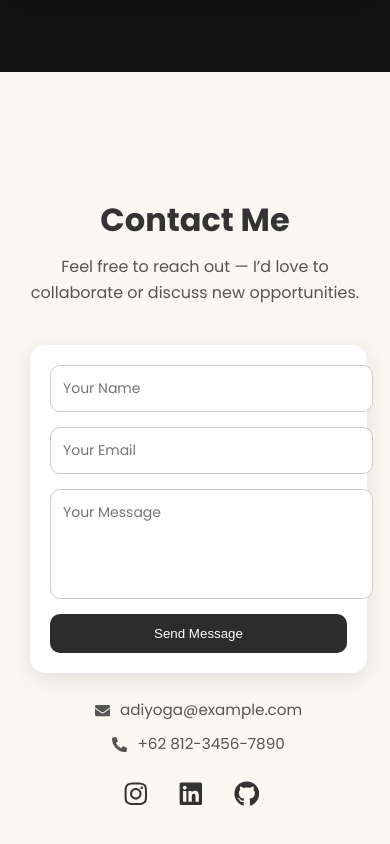
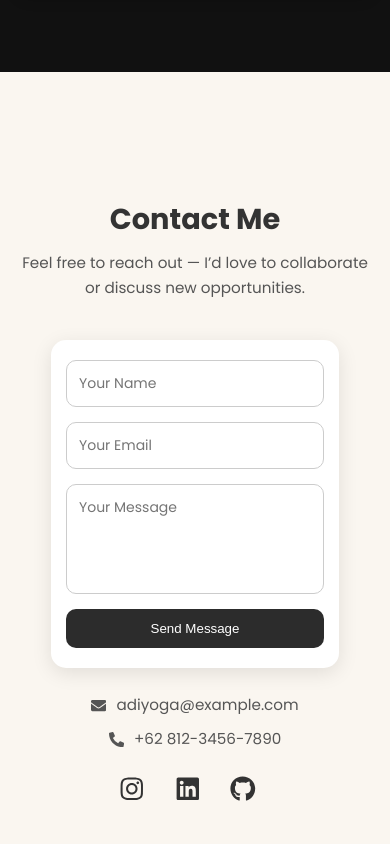
Before and after one commit to adiyogabaskoro/portfolio-bing, a React (Vite) app: page / in a window 390 px wide. Shown: the part 9865-10709 px from the top of the page. Built offline with nearby package versions, Linux system fonts and the light colour scheme.

Commit message:
membenarkan card contact2

```diff
--- a/src/App.css
+++ b/src/App.css
@@ -332,20 +332,15 @@ nav::after {
 .contact-container {
   margin-top: 40px;
   display: flex;
+  flex-direction: row;
   justify-content: center;
-  align-items: flex-start;
+  align-items: center;
   flex-wrap: wrap;
-  gap: 30px;
+  gap: 40px;
   width: 100%;
   max-width: 900px;
-  padding: 0 10px;
+  padding: 0 15px;
   box-sizing: border-box;
-}
-
-/* Tambahan baru */
-html, body {
-  max-width: 100%;
-  overflow-x: hidden;
 }
 
 .contact-form {
@@ -353,11 +348,14 @@ html, body {
   flex-direction: column;
   gap: 15px;
   width: 100%;
-  max-width: 350px;
+  max-width: 400px;
   background: #fff;
-  padding: 25px;
+  padding: 30px 25px;
   border-radius: 15px;
   box-shadow: 0 5px 20px rgba(0, 0, 0, 0.1);
+  margin: 0 auto;
+  align-self: center;
+  box-sizing: border-box;
 }
 
 .contact-form input,
@@ -370,6 +368,7 @@ html, body {
   outline: none;
   resize: none;
   width: 100%;
+  box-sizing: border-box;
 }
 
 .contact-form button {
@@ -391,18 +390,19 @@ html, body {
 .contact-info {
   display: flex;
   flex-direction: column;
-  align-items: flex-start;
+  align-items: center;
   justify-content: center;
-  text-align: left;
+  text-align: center;
   gap: 10px;
   color: #444;
   width: 100%;
-  max-width: 350px;
+  max-width: 400px;
 }
 
 .contact-info p {
   display: flex;
   align-items: center;
+  justify-content: center;
   gap: 10px;
   margin: 0;
   font-size: 0.95rem;
@@ -414,7 +414,7 @@ html, body {
   display: flex;
   flex-wrap: wrap;
   margin-top: 12px;
-  justify-content: flex-start;
+  justify-content: center;
 }
 
 .contact .social-icons a {
@@ -428,29 +428,38 @@ html, body {
   color: #0077b6;
 }
 
+/* === RESPONSIVE === */
 @media (max-width: 900px) {
   .contact-container {
     flex-direction: column;
     align-items: center;
+    justify-content: center;
     text-align: center;
     gap: 25px;
   }
 
-  .contact-info {
-    align-items: center;
-    text-align: center;
-    max-width: 100%;
+  .contact-form {
+    max-width: 90%;
+    padding: 20px 15px;
   }
 
-  .contact-form {
-    width: 100%;
+  .contact-info {
     max-width: 90%;
-    padding: 20px;
   }
 
-  .contact .social-icons {
-    justify-content: center;
+  .contact h2 {
+    font-size: 1.8rem;
   }
+
+  .contact p {
+    font-size: 0.95rem;
+  }
+}
+
+/* Fix overflow page */
+html, body {
+  max-width: 100%;
+  overflow-x: hidden;
 }
 
 /* === FADE IN === */
```
